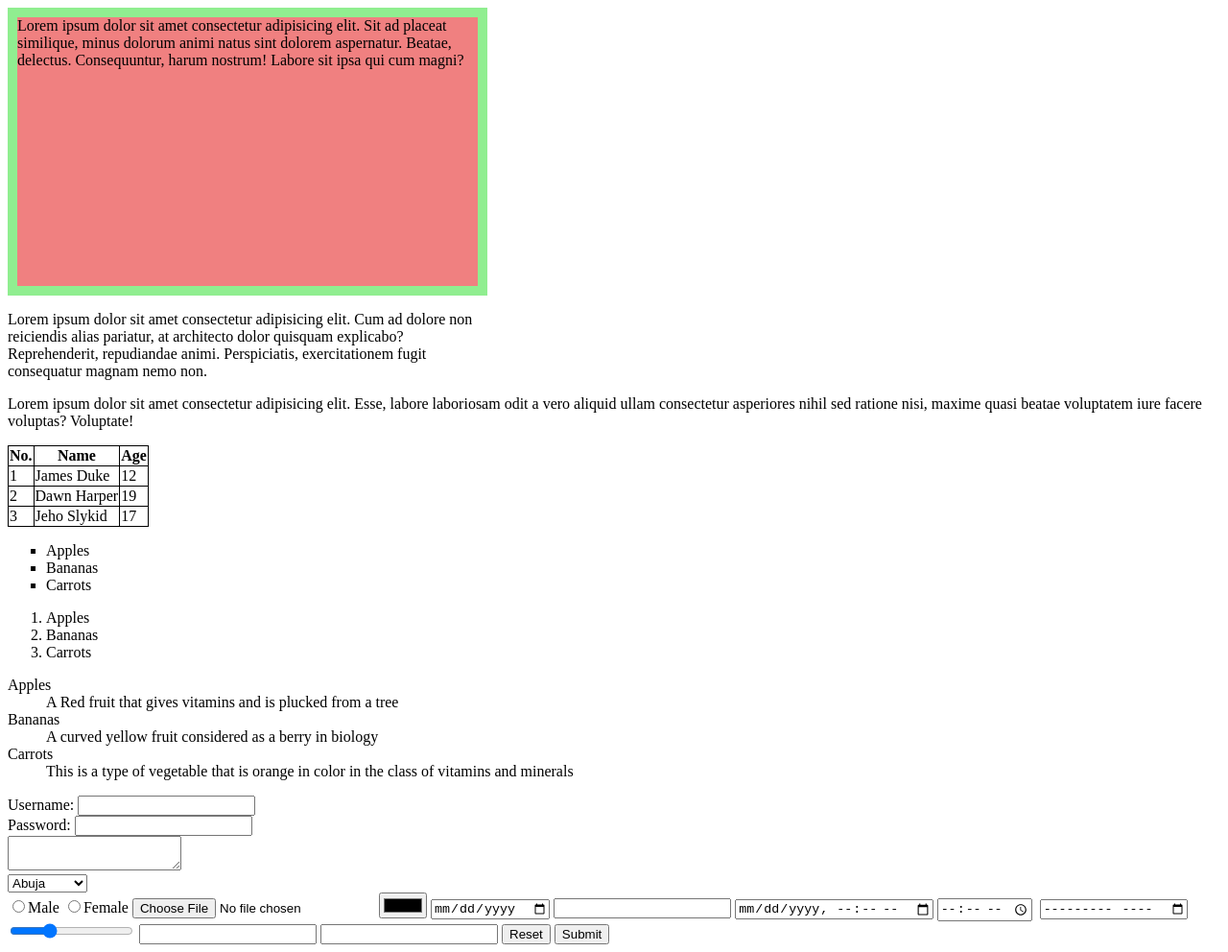
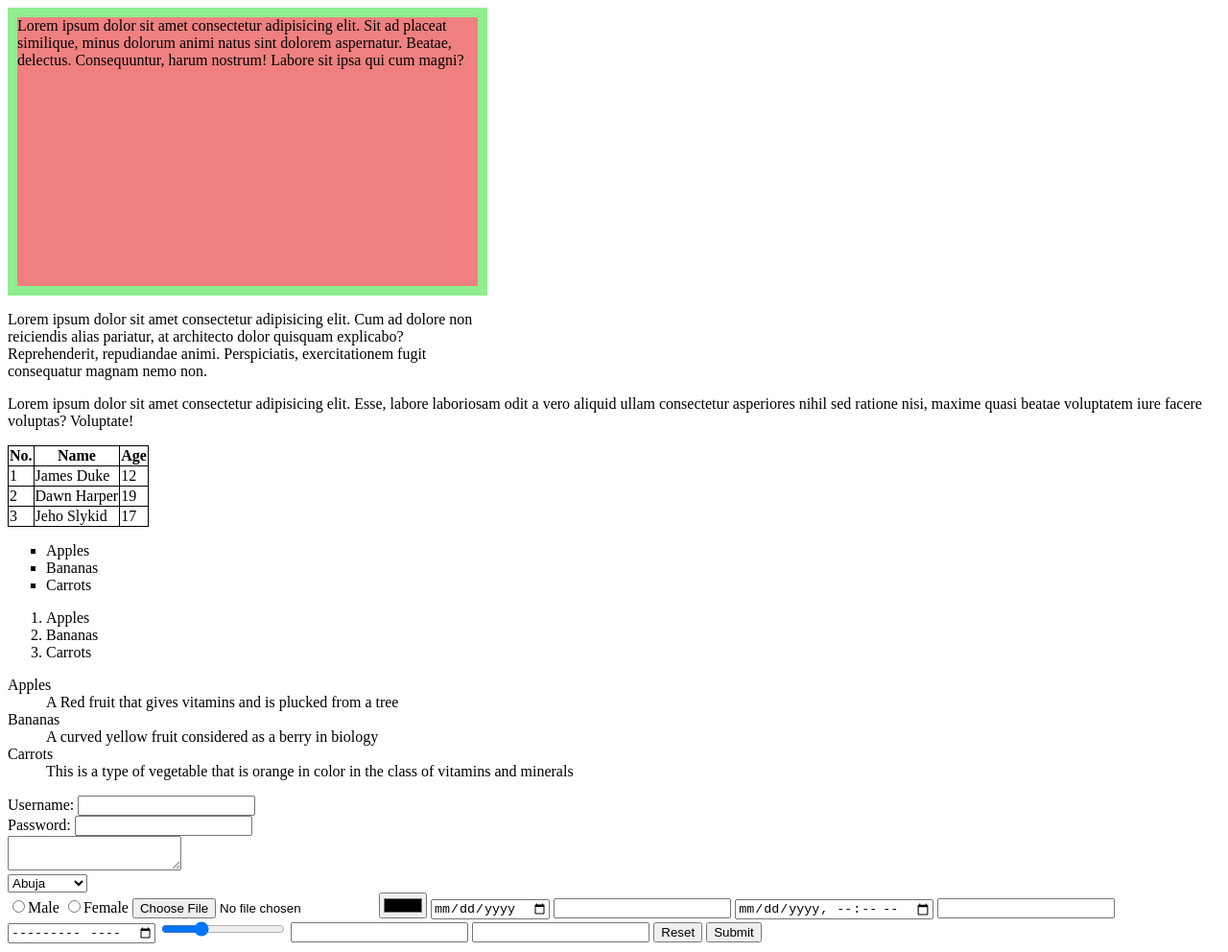
Before and after one commit to purpleacecard/Tech-hub, a plain HTML site: page HTML and CSS/index.html in a window 1280 px wide. Shown: the whole page at 96% size. Drawn offline with Linux system fonts and the light colour scheme.

Commit message:
Changed time type to text

```diff
--- a/HTML and CSS/index.html
+++ b/HTML and CSS/index.html
@@ -169,7 +169,7 @@
       <input type="date" />
       <input type="datetime" />
       <input type="datetime-local" />
-      <input type="time" name="" id="" />
+      <input type="text" name="" id="" />
       <input type="hidden" name="" />
       <input type="image" src="" alt="" />
       <input type="month" name="" id="" />
```
